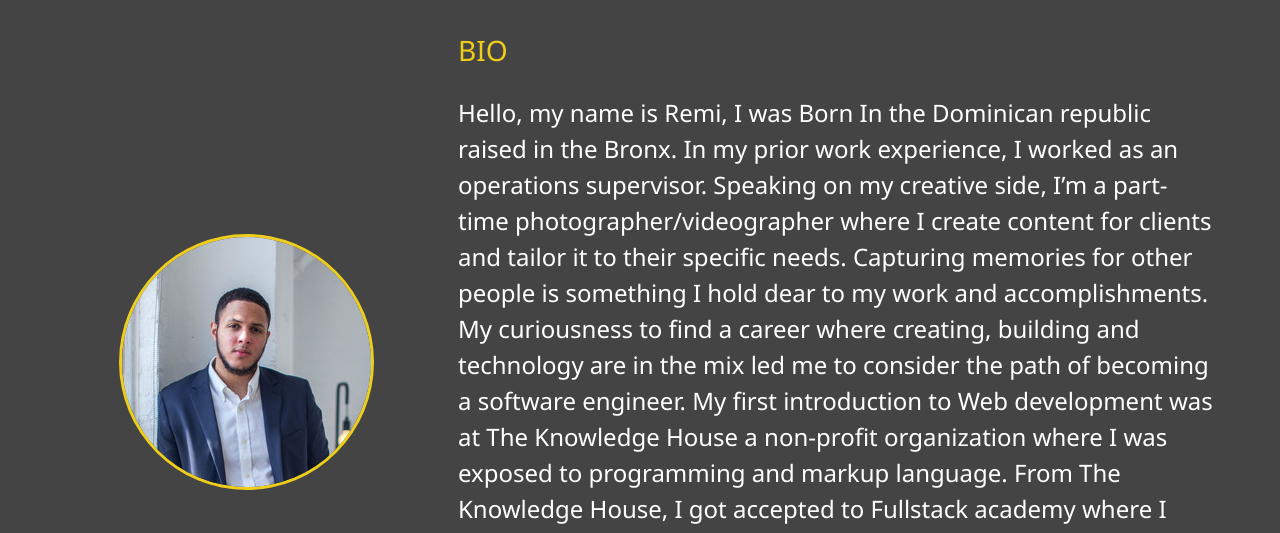
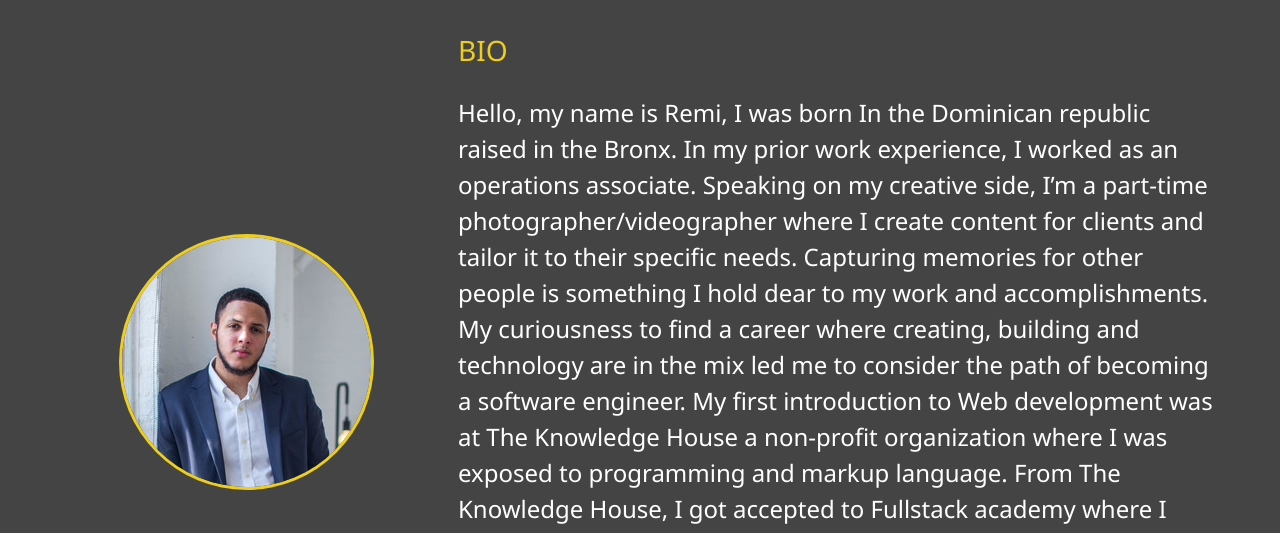
Before and after one commit to mendozaremi/Sass_Portfolio, a website: page dist/about.html in a window 1280 px wide. Shown: the part 253-786 px from the top of the page. Drawn offline with Linux system fonts and the light colour scheme.

Commit message:
small details

```diff
--- a/dist/about.html
+++ b/dist/about.html
@@ -57,8 +57,8 @@
 
       <div class="bio">
         <h3 class="text-secondary">BIO</h3>
-        <p> Hello, my name is Remi, I was Born In the Dominican republic raised in the Bronx.
-          In my prior work experience, I worked as an operations supervisor. Speaking on my creative side, I’m a part-time photographer/videographer where I create content for clients and tailor it to their specific needs. Capturing memories for other people is something I hold dear to my work and accomplishments. My curiousness to find a career where creating, building and technology are in the mix led me to consider the path of becoming a software engineer. My first introduction to Web development was at The Knowledge House a non-profit organization where I was exposed to programming and markup language. From The Knowledge House, I got accepted to Fullstack academy where I have been increasing my software engineering knowledge every day. With my new-found knowledge, I hope to work for a company deeply rooted in technology that can help a person’s wellness on a daily basis.
+        <p> Hello, my name is Remi, I was born In the Dominican republic raised in the Bronx.
+          In my prior work experience, I worked as an operations associate. Speaking on my creative side, I’m a part-time photographer/videographer where I create content for clients and tailor it to their specific needs. Capturing memories for other people is something I hold dear to my work and accomplishments. My curiousness to find a career where creating, building and technology are in the mix led me to consider the path of becoming a software engineer. My first introduction to Web development was at The Knowledge House a non-profit organization where I was exposed to programming and markup language. From The Knowledge House, I got accepted to Fullstack academy where I have been increasing my software engineering knowledge every day. With my new-found knowledge, I hope to work for a company deeply rooted in technology that can help a person’s wellness on a daily basis.
 
         </p>
       </div>
```
Also changed, not shown: dist/img/portrait_small.jpg (deleted), dist/img/portrait_small.png (added).
